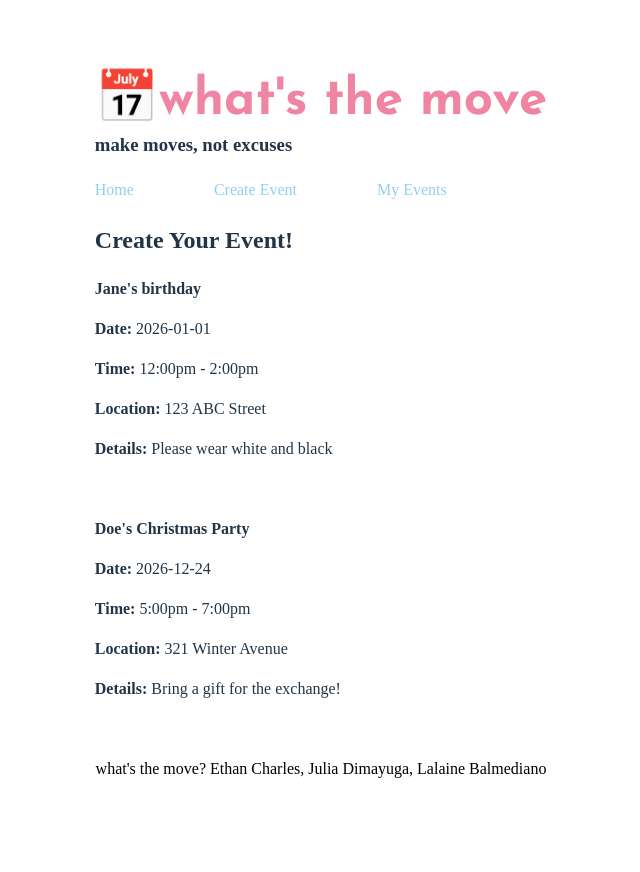
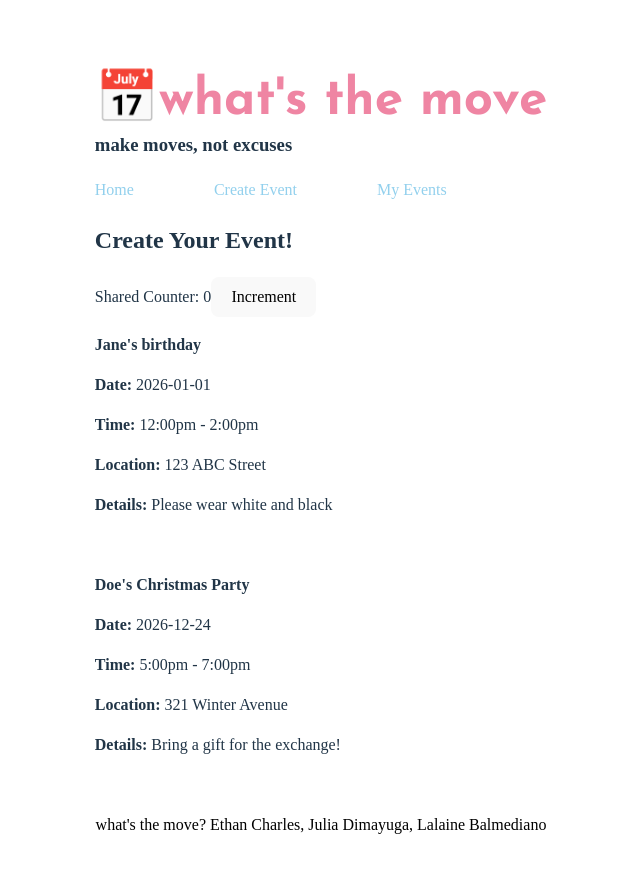
Before and after one commit to echarles2/Event-Planner, a React (Vite) app: page /create-event in a window 1280 px wide. Shown: the top 872 px of the page, without its empty margins (319-959 px from the left). Before the commit the page ends 829 px from the top, so only its background shows below. Built offline with nearby package versions, Linux system fonts and the light colour scheme; a web font is replaced by a local one.

Commit message:
created shared incrementing counter that shares its state across pages

```diff
--- a/src/App.tsx
+++ b/src/App.tsx
@@ -4,15 +4,17 @@ import CreateEvent from "./components/create-event/CreateEvent";
 import CalendarComponent from "./components/calendar-component/calendar-component";
 import Landing from "./components/landing/Landing";
 import { Layout } from "./components/layout/Layout";
+import { useState } from "react";
 
 export default function App() {
+  var [counter, setCounter] = useState(0);
   return (
     <main>
       <Routes>
         <Route path="/" element={<Layout />}>
-          <Route index element={<Landing />}></Route>
-          <Route path="/calendar" element={<CalendarComponent />}></Route>
-          <Route path="/create-event" element={<CreateEvent />}></Route>
+          <Route index element={<Landing counter={counter} setCounter={setCounter} />}></Route>
+          <Route path="/calendar" element={<CalendarComponent counter={counter} setCounter={setCounter} />}></Route>
+          <Route path="/create-event" element={<CreateEvent counter={counter} setCounter={setCounter} />}></Route>
         </Route>
       </Routes>
     </main>
--- a/src/components/calendar-component/calendar-component.tsx
+++ b/src/components/calendar-component/calendar-component.tsx
@@ -1,6 +1,11 @@
 import "./calendar-component.css";
 
-export default function CalendarComponent() {
+type CalendarProps = {
+  counter: number;
+  setCounter: React.Dispatch<React.SetStateAction<number>>;
+};
+
+export default function CalendarComponent(props: CalendarProps) {
   const weekDays = ["Sun", "Mon", "Tue", "Wed", "Thu", "Fri", "Sat"];
   const days = Array.from({ length: 31 }, (_, i) => i + 1);
 
@@ -15,10 +20,20 @@ export default function CalendarComponent() {
     rows.push(days.slice(i, i + 7));
   }
 
+  function increment() {
+    props.setCounter((prev) => prev + 1);
+  }
+
   return (
     <section className="calendar-component">
       <header>
         <h2>January</h2>
+        <div className="shared-counter">
+          <span>Shared Counter: {props.counter}</span>
+          <button type="button" onClick={increment}>
+            Increment
+          </button>
+        </div>
       </header>
 
       <table>
--- a/src/components/create-event/CreateEvent.tsx
+++ b/src/components/create-event/CreateEvent.tsx
@@ -18,10 +18,25 @@ const eventExamples = [
     }
 ];
 
-function CreateEvent(){
+type CreateEventProps = {
+  counter: number;
+  setCounter: React.Dispatch<React.SetStateAction<number>>;
+};
+
+function CreateEvent(props: CreateEventProps) {
+
+    function increment() {
+    props.setCounter((prev) => prev + 1);
+    }
     return(
         <section className="create-event">
             <h2>Create Your Event!</h2>
+            <div className="shared-counter">
+                    <span>Shared Counter: {props.counter}</span>
+                    <button type="button" onClick={increment}>
+                        Increment
+                    </button>
+                    </div>
 
             {eventExamples.map((gathering) => (
                 <div key={gathering.id}>
--- a/src/components/landing/Landing.tsx
+++ b/src/components/landing/Landing.tsx
@@ -1,10 +1,23 @@
 import "./Landing.css";
 
-function Landing(){
+type LandingProps = {
+  counter: number;
+  setCounter: React.Dispatch<React.SetStateAction<number>>;
+};
+
+function Landing(props: LandingProps) {
+
+  function increment() {
+    props.setCounter((prev) => prev + 1);
+  }
+
     return(
         <section className="landing">
             <h2>Welcome!</h2>
             <p>Get started managing events by choosing a page from the navigation bar.</p>
+
+            <p>Shared counter: {props.counter}</p>
+            <button type="button" onClick={increment}>Increment</button>
         </section>
     );
 }
--- a/src/components/layout/header/Header.tsx
+++ b/src/components/layout/header/Header.tsx
@@ -15,7 +15,7 @@ function Header() {
                         <NavLink to="/create-event">
                             Create Event
                         </NavLink>
-                        <NavLink to="/my-events">
+                        <NavLink to="/calendar">
                             My Events
                         </NavLink>
                     </div>
```
